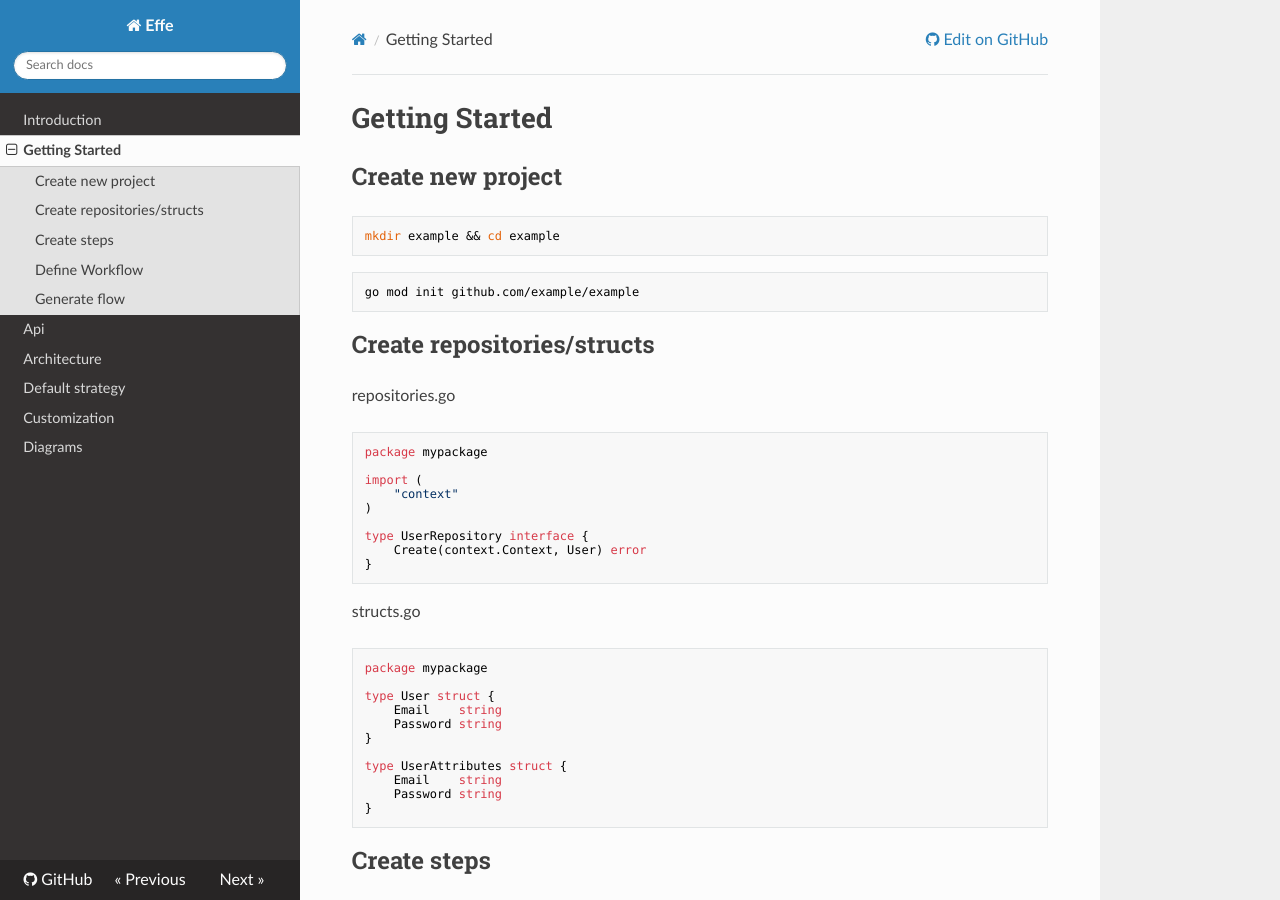
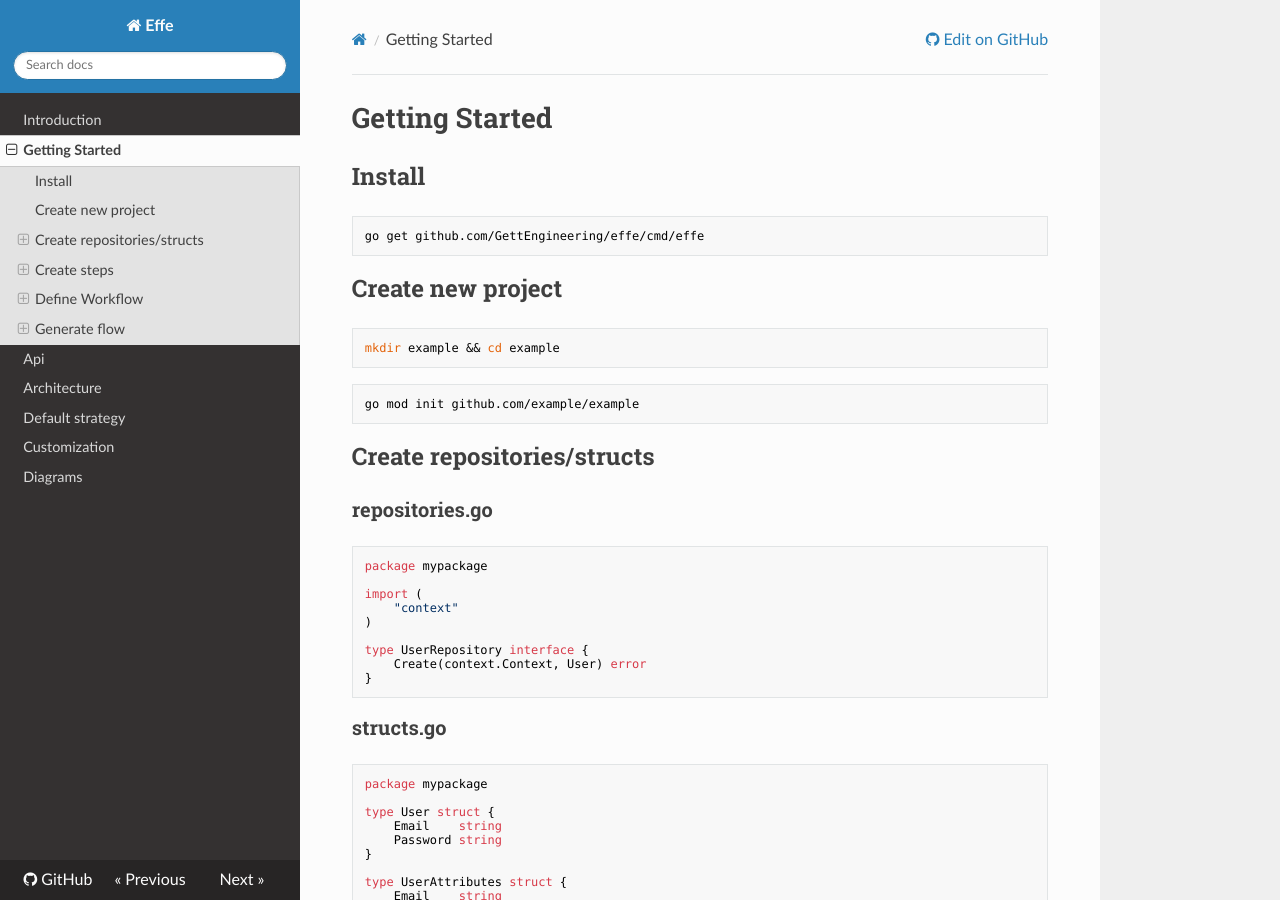
Before and after one commit to GettEngineering/effe, an MkDocs documentation site: the page built from docs/docs/GettingStarted.md, in a window 1280 px wide and 900 px high. Built offline with MkDocs 1.6.1, drawn with Linux system fonts in a browser that asks for light colours; nearby versions of some CDN libraries; some of the changed text lies outside the part shown.

Commit message:
Added accent for files in getting started guide

````diff
--- a/docs/docs/GettingStarted.md
+++ b/docs/docs/GettingStarted.md
@@ -1,4 +1,10 @@
 # Getting Started
+
+## Install
+
+```bash
+go get github.com/GettEngineering/effe/cmd/effe
+```
 
 ## Create new project
 
@@ -12,7 +18,7 @@ go mod init github.com/example/example
 
 ## Create repositories/structs
 
-repositories.go
+### repositories.go
 
 ```go
 package mypackage
@@ -26,7 +32,7 @@ type UserRepository interface {
 }
 ```
 
-structs.go
+### structs.go
 
 ```go
 package mypackage
@@ -44,7 +50,7 @@ type UserAttributes struct {
 
 ## Create steps
 
-steps.go
+### steps.go
 
 ```go
 package mypackage
@@ -71,7 +77,7 @@ func createUser(userRepo UserRepository) func(context.Context, User) error {
 
 ## Define Workflow
 
-effe.go
+### effe.go
 
 ```go
 // +build effeinject
@@ -100,7 +106,7 @@ $ effe
 effe: wrote /app/effe_gen.go
 ```
 
-File: effe_gen.go
+### effe_gen.go
 
 ```go
 // Code generated by Effe. DO NOT EDIT.
````
